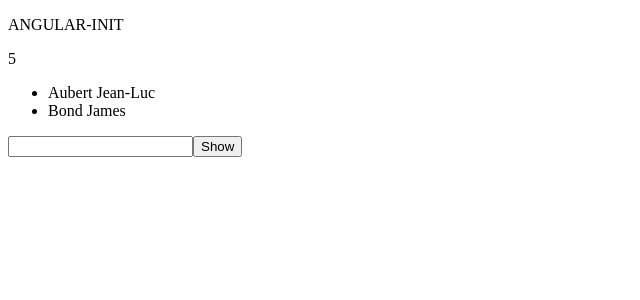
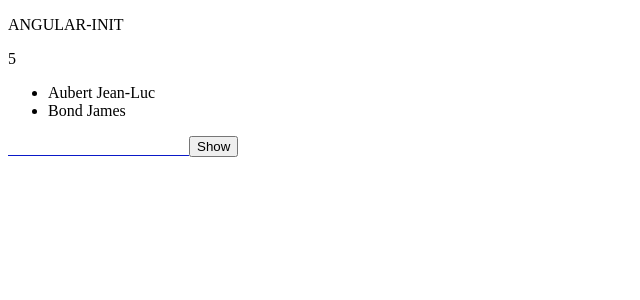
Before and after one commit to dacodemaniak/user-management-angular, an Angular app: page / in a window 1280 px wide. Shown: the top 300 px of the page, without its empty margins (0-640 px from the left). Built offline with nearby package versions, Linux system fonts and the light colour scheme.

Commit message:
Add some CSS for input

```diff
--- a/src/app/app.component.scss
+++ b/src/app/app.component.scss
@@ -0,0 +1,10 @@
+$input-line-color: rgb(10, 25, 200);
+input {
+    border: none;
+    border-bottom: solid 1px $input-line-color;
+
+    // input[type="text"]
+    &[type="text"] {
+        border-bottom: dashed 1px lighten($input-line-color, 40%)
+    }
+}
```
